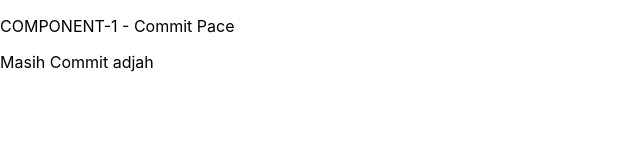
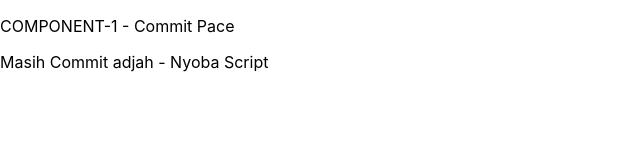
Before and after one commit to umarkotak/re-hello-world, a React (Create React App) app: page / in a window 1280 px wide. Shown: the top 160 px of the page, without its empty margins (0-640 px from the left). Built offline with nearby package versions, Linux system fonts and the light colour scheme.

Commit message:
feat: update component1.js

```diff
--- a/src/Component1.js
+++ b/src/Component1.js
@@ -5,7 +5,7 @@ function Component1() {
   return (
     <div>
       <p>COMPONENT-1 - Commit Pace</p>
-      <p>Masih Commit adjah</p>
+      <p>Masih Commit adjah - Nyoba Script</p>
     </div>
   )
 }
```
